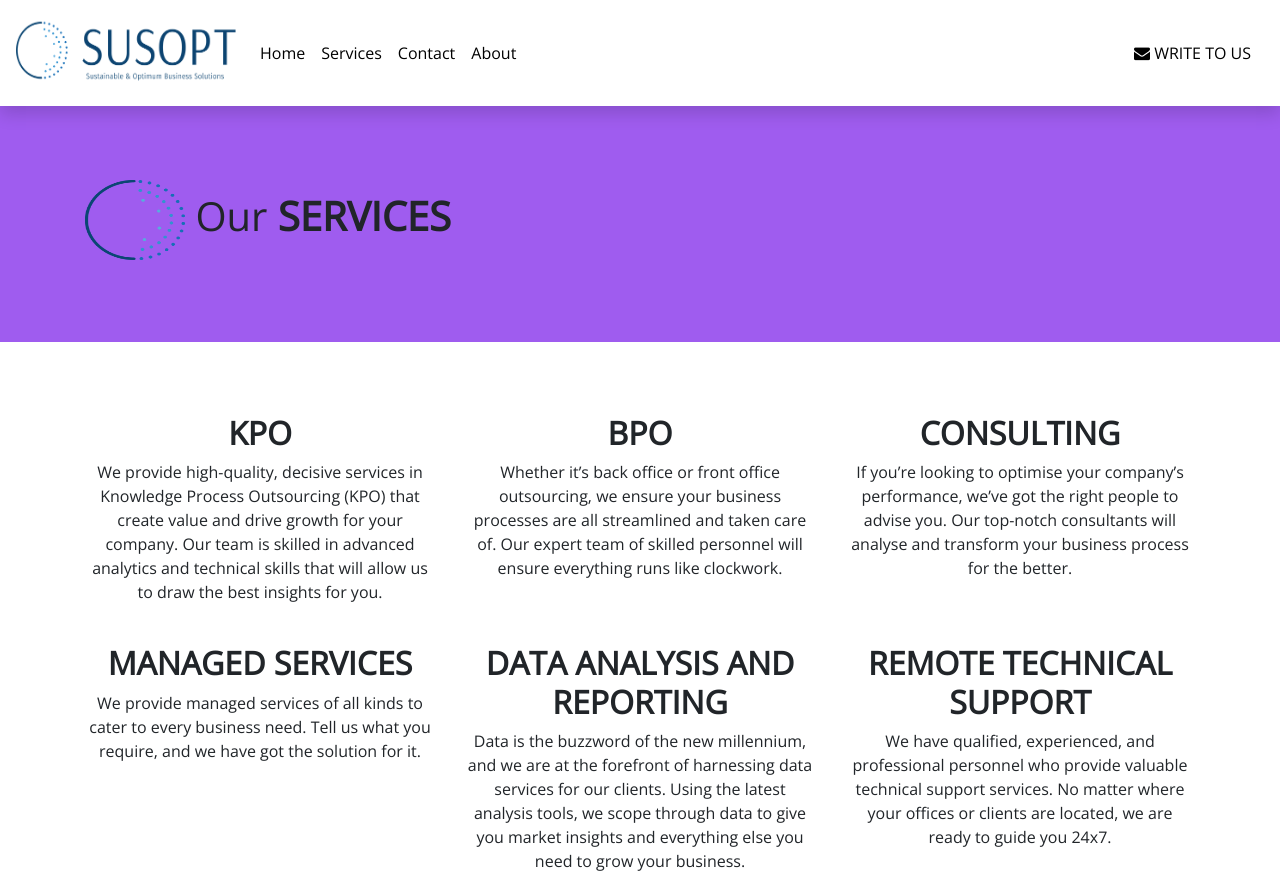
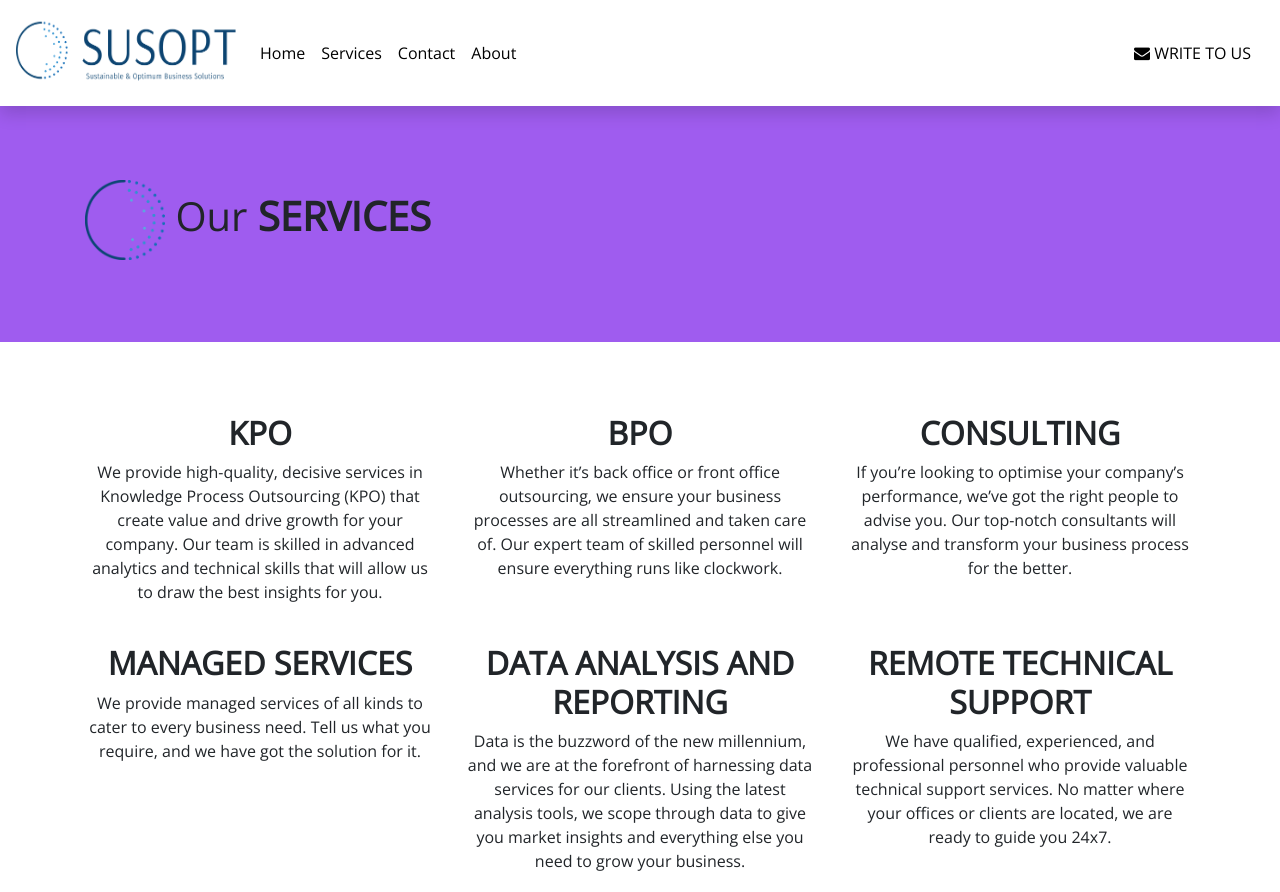
Before and after one commit to qubitslover/susoptfinal, a plain HTML site: page services.html in a window 1280 px wide. Shown: the top 892 px of the page. Drawn offline with nearby package versions, Linux system fonts and the light colour scheme.

```diff
--- a/services.html
+++ b/services.html
@@ -41,7 +41,7 @@
       <div class="p-4 pb-4 vbg">
          <div class="container" style="padding-bottom:50px;">
             <h1 style="padding-top:50px;">
-               <img src="logomark.png" height="80" width="100">
+              <img src="logomark.png" height="80" width="80">
                Our <b>SERVICES</b>
             </h1>
          </div>
```
Also changed, not shown: about.html (+1 -1 lines), contact.html (+1 -1 lines).
